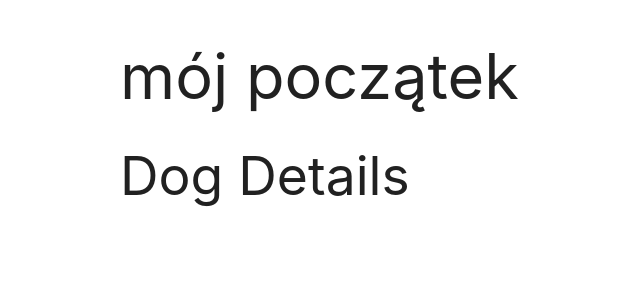
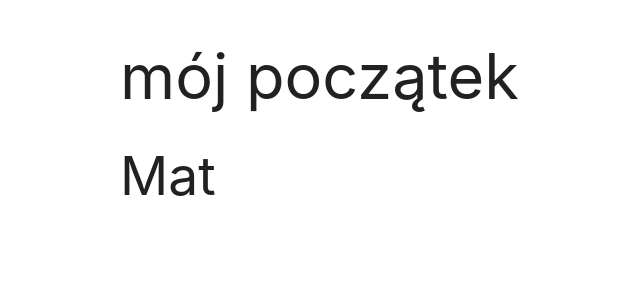
Before and after one commit to Matix97/Angular_start, an Angular app: page / in a window 1280 px wide. Shown: the top 300 px of the page, without its empty margins (72-712 px from the left). Built offline with nearby package versions, Linux system fonts and the light colour scheme.

Commit message:
lekka zmiana komponentu

```diff
--- a/src/app/dog-details.component.ts
+++ b/src/app/dog-details.component.ts
@@ -3,9 +3,9 @@ import {Component} from '@angular/core'
 @Component({
     selector:"dog-details",
     template:`
-        <h2>Dog Details</h2>
+        <h2>{{name}}</h2>
     `
 })
 export class DogDetailsComponent{
-
+    name="Mat"
 }
```
